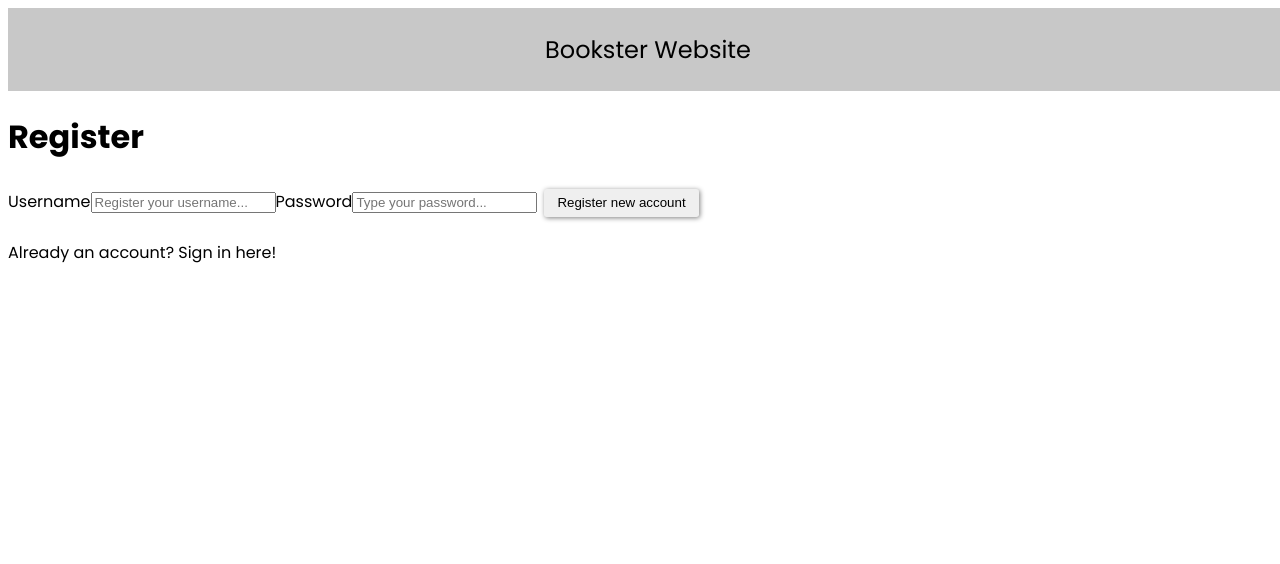
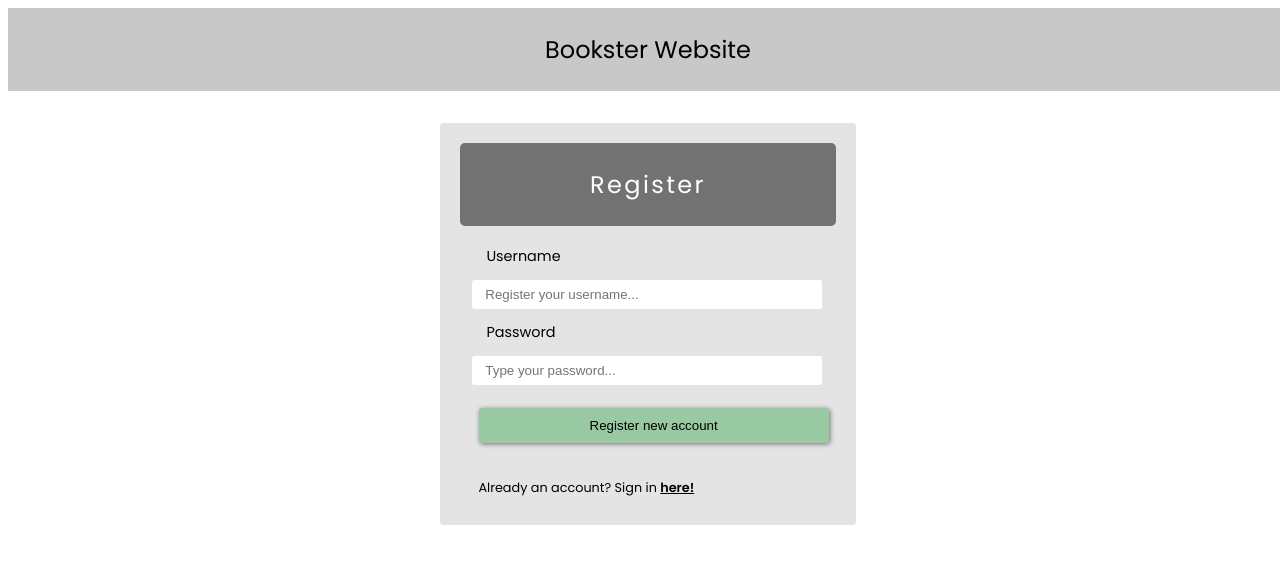
Before and after one commit to BoMar-Dev/bookster-project, a React (Create React App) app in the folder client/: page /register in a window 1280 px wide. Shown: the top 564 px of the page. Built offline with nearby package versions, Linux system fonts and the light colour scheme.

Commit message:
some styling fixes

```diff
--- a/client/src/components/admin/FilterBooks.js
+++ b/client/src/components/admin/FilterBooks.js
@@ -132,9 +132,9 @@ const editBooks = (title, author, quantity)=>{
 
   return (
     <div className="admin-books-container">
-      <SearchField />
-      <div>
-          <button className="add-book">Add new Books</button>
+      <div className="search-add-wrapper">
+        <SearchField />
+        <button className="add-book">Add new Books</button>
       </div>
       <section className="title-section">
         <h2>Book title</h2>
--- a/client/src/pages/LoginPage.js
+++ b/client/src/pages/LoginPage.js
@@ -70,7 +70,7 @@ import getJwtInfo from '../utils/getJwtInfo';
                 <button className='signin-btn' type="submit">Sign in</button>
             </form>
             <div className='guest-div'>
-            <p>No account? Sign up <a href="/register" >here!</a></p>
+            <p className='no-account-text'>No account? Sign up <a href="/register" >here!</a></p>
             <button className='guest-btn' data-testid="guest-btn" onClick={()=>setProceedAsGuest(!proceedAsGuest)}><a href="/guest">Proceed as guest user</a></button>
             </div>
 
--- a/client/src/pages/RegisterPage.js
+++ b/client/src/pages/RegisterPage.js
@@ -1,6 +1,7 @@
 import React, { useState } from 'react'
 import { useNavigate } from 'react-router-dom';
 import { RegisterService } from '../components/Service/RegisterService';
+import '../style/LoginPage.css';
 
 export const RegisterPage = () => {
     const [password, setPassword] = useState('');
@@ -51,9 +52,11 @@ export const RegisterPage = () => {
                   >
 
                   </input>
-                  <button type="submit">Register new account</button>
+                  <button className="signin-btn" type="submit">Register new account</button>
               </form>
-              <p>Already an account? Sign in <a href="/">here!</a></p>
+              <div className='guest-div'>
+                <p className='no-account-text'>Already an account? Sign in <a href="/">here!</a></p>
+              </div>
 
           </div>
       </div>
--- a/client/src/style/Admin.css
+++ b/client/src/style/Admin.css
@@ -1,6 +1,7 @@
 .filter-btn-container{
     display: flex;
     justify-content: center;
+    margin-top: 2em;
 }
 
 .filter-btns {
@@ -42,7 +43,7 @@ button {
 .add-book{
     background: #77BFA3;
     width: 20%;
-    padding: 5px;
+    padding: 8px;
     margin-top: 10px;
     margin-left: 18px;
 }
@@ -75,3 +76,8 @@ button {
 
 
 }
+
+.search-add-wrapper {
+    display: flex;
+    height: 3em;
+}
--- a/client/src/style/LoginPage.css
+++ b/client/src/style/LoginPage.css
@@ -1,4 +1,5 @@
-.login-container h1{
+.login-container h1,
+.register-container h1{
     background-color: rgb(114, 114, 114);
     color: white;
     padding: 1em;
@@ -10,7 +11,8 @@
     border-radius: 5px;
 }
 
-.login-container{
+.login-container,
+.register-container{
     /* border: 2px solid black; */
     background-color: rgb(228, 228, 228);
     width: 400px;
@@ -22,13 +24,14 @@
 .signin-btn{
     background-color: #98c9a3;
     width: 100%;
-    padding: 5px;
+    padding: 10px;
     margin-top: 10px;
 }
 
 .guest-btn{
     background-color: #dde7c7;
-    padding: 5px;
+    padding: 8px;
+    width: 100%;
 }
 
 a {
@@ -39,7 +42,8 @@ button {
 }
 
 
-.login-form{
+.login-form,
+.register-form{
     display: flex;
     flex-direction: column;
     justify-content: center;
@@ -47,14 +51,16 @@ button {
     width: 350px;
 }
 
-.login-form input {
+.login-form input,
+.register-form input {
     padding: .5em 1em;
     margin: 1em 0;
     border-radius: .2em;
     border-style: none;
 }
 
-.login-form label {
+.login-form label,
+.register-form label {
     font-size: .9rem;
     padding-left: 1em;
 }
@@ -62,11 +68,18 @@ button {
 .guest-div{
     display: flex;
     flex-direction: column;
+    justify-content: center;
     width: 350px;
     padding: .5em 1.5em;
 
 }
 
-.book-title{
+.no-account-text {
+    font-size: .8rem;
+    padding-left: .5em;
+}
 
+.no-account-text a {
+    font-weight: 600;
+    text-decoration: underline;
 }
--- a/client/src/style/Main.css
+++ b/client/src/style/Main.css
@@ -72,15 +72,19 @@ h2 {
     border: 1px solid black;
     border-radius: 2px;
     text-decoration: none;
+}
 
+.guestPage-signOut a {
+    color: rgb(227, 227, 227);
 }
 
 .guestPage-signOut{
     background-color: #893d4f;
     width: 10%;
-    padding: 5px;
+    padding: 6px;
     position:absolute; right:80px; top:40px;
-    border: 1px solid black;
+    /* border: 1px solid black; */
+    box-shadow: 1px 1px 3px rgba(0, 0, 0, 0.649);
     border-radius: 2px;
     color: white;
     text-decoration: none;
@@ -89,6 +93,8 @@ h2 {
 a {
     color: black;
 }
+
+
 
 .order-section {
     display: flex;
```
Also changed, not shown: client/src/pages/GuestPage.js (+0 -8 lines), client/src/style/Searchbar.css (deleted).
